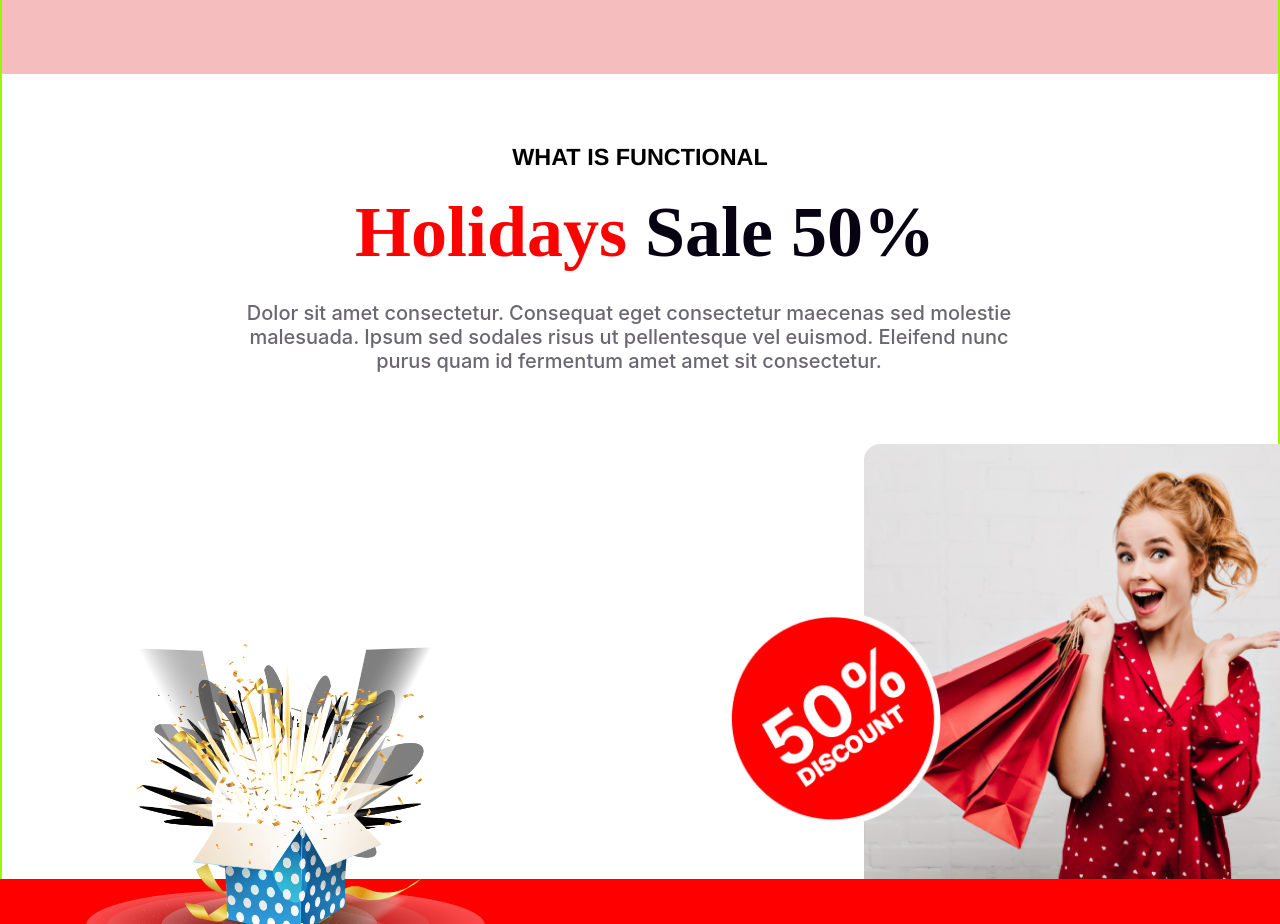
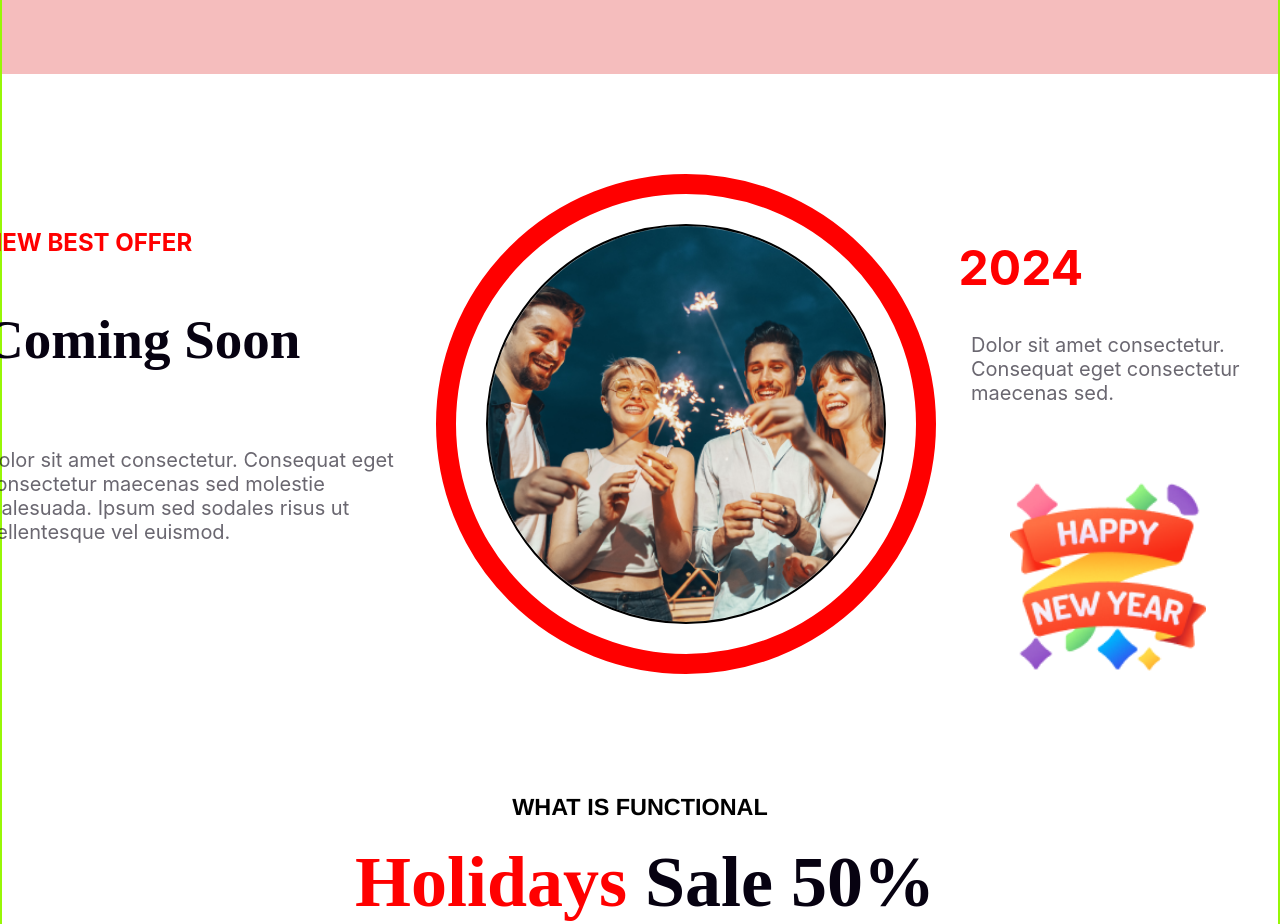
Before and after one commit to ataharhossain/Programming-Hero-Assignment-B9A1, a plain HTML site: page index.html in a window 1280 px wide. Shown: the part 2760-3684 px from the top of the page. Drawn offline with Linux system fonts and the light colour scheme.

Commit message:
Beacause deadline not end

```diff
--- a/index.html
+++ b/index.html
@@ -52,6 +52,37 @@
           <h3><span>Time:</span>Evening 7.30 Pm To 12.30 Am</h3>
 
           <button> JOIN NOW</button>
+
+        </section>
+
+        <section class="section5 border">
+          <div class="comeingSoon">
+            <div class="new border">
+              NEW BEST OFFER
+            </div>
+            <div class="soon border">
+              Coming Soon
+            </div>
+            <div class="mess2 border">
+              Dolor sit amet consectetur. Consequat eget consectetur maecenas sed molestie malesuada. Ipsum sed sodales risus ut pellentesque vel euismod.
+            </div>
+
+          </div>
+
+          <div class="circleImg">
+              <div class="circleImg1 border"></div>
+          </div>
+          <div class="happy24">
+            <div class="h2024 border">
+              2024
+            </div>
+            <div class="mess3 border">
+              Dolor sit amet consectetur. Consequat eget consectetur maecenas sed.
+            </div>
+            <div class="happyImg border"></div>
+
+          </div>
+
 
         </section>
 
--- a/style/style.css
+++ b/style/style.css
@@ -219,6 +219,118 @@ height: 482px;
 }
 
 /* section4 CSS End */
+
+/* section5 CSS start */
+.section5{
+    display: flex;
+    justify-content: space-between;
+    width: 1320px;
+    height: 600px;
+}
+
+.comeingSoon{
+    width: 32%;
+    height: 100%;
+    border: none;
+
+}
+
+.new{
+    width: 230px;
+    height: 30px;
+    color: #F00;
+    font-family: Inter;
+    font-size: 24px;
+    font-weight: 700;
+    margin: 100px 0px 50px 0px;
+}
+
+.soon{
+    width: 350px;
+    height: 60px;
+    color: #070211;
+    font-family: Merriweather;
+    font-size: 55px;
+    font-weight: 900;
+    margin: 30px 0px 50px 0px;
+    padding-bottom: 10px;
+
+}
+
+.mess2 {
+    height: 150px;
+    color: rgba(7, 2, 17, 0.60);
+    font-family: Inter;
+    font-size: 20px;
+    font-style: normal;
+    font-weight: 400;
+    padding-top: 30px;
+}
+
+.circleImg{
+    align-self: center;
+    display: flex;
+    width: 500px;
+    height: 500px;
+    border: 20px solid red;
+    border-radius: 50%;
+    justify-content: center;
+    align-items: center;
+
+}
+
+.circleImg1{
+    width: 400px;
+    height: 400px;
+    border: 2px solid black;
+    border-radius: 50%;
+    background-image: url(../images/Ellipse\ 1.png);
+    background-size: cover;
+    background-repeat: no-repeat;
+}
+
+
+.happy24{
+    width: 25%;
+    height: 100%;
+    display: flex;
+    justify-content: center;
+    flex-wrap: wrap;
+}
+
+.h2024{
+    width: 130px;
+    height: 60px;
+    color: #F00;
+    font-family: Inter;
+    font-size: 48px;
+    font-style: normal;
+    font-weight: 700;
+   margin-right: 620px;
+   margin-top: 50px;
+}
+.mess3{
+    height: 100px;
+    color: rgba(7, 2, 17, 0.60);
+    font-family: Inter;
+    font-size: 20px;
+    font-style: normal;
+    margin-top: 50px;
+    font-weight: 400;
+
+}
+
+.happyImg{
+width: 200px;
+height: 200px;
+margin-right: 50px;
+background-image: url(../images/Group\ 96.png);
+background-size: cover;
+background-repeat: no-repeat;
+
+}
+
+/* section5 CSS End */
 
 
 /* section6 CSS start */
```
